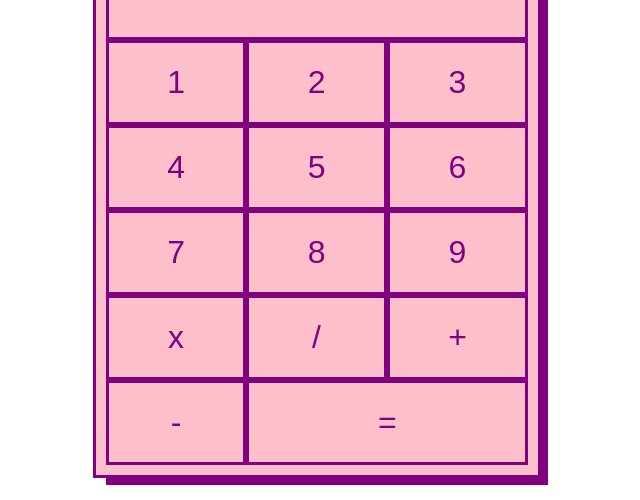
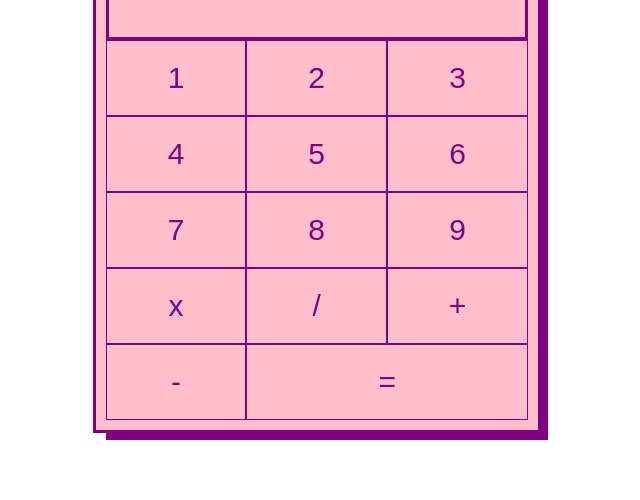
Before and after one commit to LaRyder/Calculator, a plain HTML site: page index.html in a window 1280 px wide. Shown: the part 300-800 px from the top of the page, without its empty margins (323-963 px from the left). Drawn offline with Linux system fonts and the light colour scheme.

Commit message:
adding buttons and pointer

```diff
--- a/index.html
+++ b/index.html
@@ -17,20 +17,33 @@
   <div class="box1">
     <img src="MicrosoftTeams-image.png" width="100%" class="center">
     </div>
-  <div class="box2"><input type="button" class="w3-button" value="1" style="cursor: pointer;color: purple;background-color: pink;border: pink;font-size: xx-large"></div>
-  <div class="box3"><input type="button" class="w3-button" value="2" style="cursor: pointer;color: purple;background-color: pink;border: pink;font-size: xx-large"></div>
-  <div class="box4"><input type="button" class="w3-button" value="3" style="cursor: pointer;color: purple;background-color: pink;border: pink;font-size: xx-large"></div>
-  <div class="box5"><input type="button" class="w3-button" value="4" style="cursor: pointer;color: purple;background-color: pink;border: pink;font-size: xx-large"></div>
-  <div class="box6"><input type="button" class="w3-button" value="5" style="cursor: pointer;color: purple;background-color: pink;border: pink;font-size: xx-large"></div>
-  <div class="box7"><input type="button" class="w3-button" value="6" style="cursor: pointer;color: purple;background-color: pink;border: pink;font-size: xx-large"></div>
-  <div class="box8"><input type="button" class="w3-button" value="7" style="cursor: pointer;color: purple;background-color: pink;border: pink;font-size: xx-large"></div>
-  <div class="box9"><input type="button" class="w3-button" value="8" style="cursor: pointer;color: purple;background-color: pink;border: pink;font-size: xx-large"></div>
-  <div class="box10"><input type="button" class="w3-button" value="9" style="cursor: pointer;color: purple;background-color: pink;border: pink;font-size: xx-large"></div>
-  <div class="box11"><input type="button" class="w3-button" value="x" style="cursor: pointer;color: purple;background-color: pink;border: pink;font-size: xx-large"></div>
-  <div class="box12"><input type="button" class="w3-button" value="/" style="cursor: pointer;color: purple;background-color: pink;border: pink;font-size: xx-large"></div>
-  <div class="box13"><input type="button" class="w3-button" value="+" style="cursor: pointer;color: purple;background-color: pink;border: pink;font-size: xx-large"></div>
-  <div class="box14"><input type="button" class="w3-button" value="-" style="cursor: pointer;color: purple;background-color: pink;border: pink;font-size: xx-large"></div>
-  <div class="box15"><input type="button" class="w3-button" value="=" style="cursor: pointer;color: purple;background-color: pink;border: pink;font-size: xx-large"></div>
+  <button class="calculatorbutton">1</button>
+
+  <button class="calculatorbutton">2</button>
+
+  <button class="calculatorbutton">3</button>
+
+  <button class="calculatorbutton">4</button>
+
+  <button class="calculatorbutton">5</button>
+
+  <button class="calculatorbutton">6</button>
+
+  <button class="calculatorbutton">7</button>
+
+  <button class="calculatorbutton">8</button>
+
+  <button class="calculatorbutton">9</button>
+
+  <button class="calculatorbutton">x</button>
+
+  <button class="calculatorbutton">/</button>
+
+  <button class="calculatorbutton">+</button>
+
+  <button class="calculatorbutton">-</button>
+
+  <button class="calculatorbutton equalsbutton">=</button>
 
 </div>
 </body>
--- a/styles.css
+++ b/styles.css
@@ -1,18 +1,10 @@
-<html>
-<head>
-
-<style>
-
-body{
+<html> <head> <style> body{
   margin: auto;
-  background color: white;
   color: pink;
   border-style:solid;
   border-color: pink
-
 }
-
-  /* Style the header */
+/* Style the header */
 .header {
   color: purple;
   padding: 20px;
@@ -22,8 +14,7 @@ body{
   padding:10px;
   margin: auto;
   margin-top: 100px;
-  }
-
+}
 .grid-container {
   display: grid;
   background-color: pink;
@@ -35,7 +26,6 @@ body{
   box-shadow: 10px 10px;
   outline-style: solid;
 }
-
 .box1 {
   background-color:pink;
   border: solid;
@@ -45,76 +35,22 @@ body{
   text-align: right;
   border-style: solid;
   grid-area: 1 / 1 / span 1 / span 3;
-
 }
-
-.box2, .box3, .box4 {
+.calculatorButton {
   background-color: pink;
-  border: solid;
-  border-color: purple;
+  border: 1px solid purple;
   padding: 20px;
   font-size: 30px;
   text-align: center;
-  border-style: solid;
-  transition: 0.3s;
+  color: purple;
+  cursor: pointer;
 }
-
-.box5, .box6, .box7 {
-  background-color: pink;
-  border: solid;
-  border-color: purple;
-  padding: 20px;
-  font-size: 30px;
-  text-align: center;
-  border-style: solid
+.calculatorButton:hover {
+  background-color: mediumpurple;
+  opacity: 0.6;
 }
-
-.box8, .box9, .box10 {
-  background-color: pink;
-  border: solid;
-  border-color: purple;
-  padding: 20px;
-  font-size: 30px;
-  text-align: center;
-  border-style: solid
-}
-
-.box11, .box12, .box13 {
-  background-color: pink;
-  border: solid;
-  border-color: purple;
-  padding: 20px;
-  font-size: 30px;
-  text-align: center;
-  border-style: solid
-}
-
-.box14 {
-  background-color: pink;
-  border: solid;
-  border-color: purple;
-  padding: 20px;
-  font-size: 30px;
-  text-align: center;
-  border-style: solid
-}
-
-.box15 {
-  background-color: pink;
-  border: solid;
-  border-color: purple;
-  padding: 20px;
-  font-size: 30px;
-  text-align: center;
-  border-style: solid;
+.equalsButton {
   grid-area: 6 / 2 / span 1 / span 2;
 }
 
-a.box2:hover {
-  background-color:white;
-  opacity: 0.6;
-}
-
-</style>
-</head>
-<body>
+</style> </head> <body>
```
